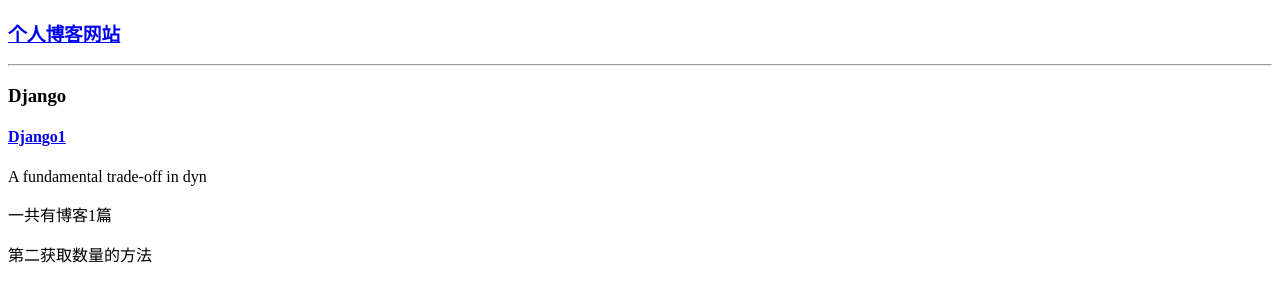
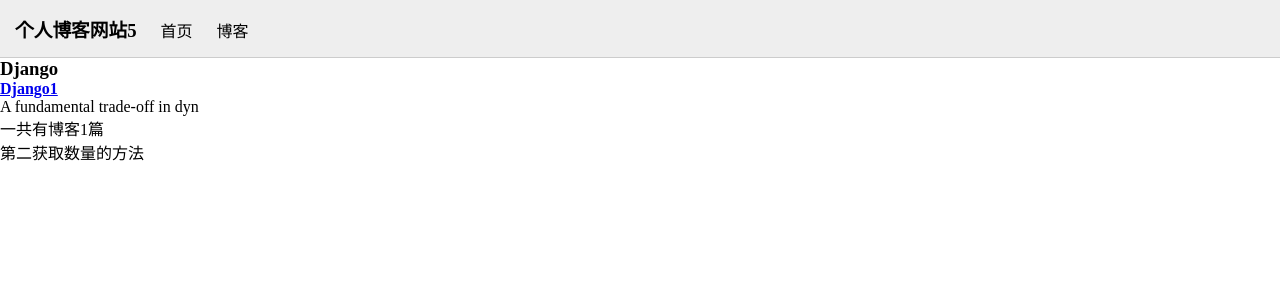
Before and after one commit to Mimperial/DjangoTest, a Django app: page /blog/type/1 in a window 1280 px wide. Shown: the top 302 px of the page. Run offline with Django 3.2, Linux system fonts and the light colour scheme; data comes from the database, SQL or seed files in the repository.

Commit message:
模板嵌套+css

```diff
--- a/mysite_env/mysite/blog/urls.py
+++ b/mysite_env/mysite/blog/urls.py
@@ -2,6 +2,7 @@
 from . import views
 
 urlpatterns = [
+    path('', views.blog_list, name="blog_list"),
     path('<int:blog_pk>', views.blog_detail, name="blog_detail"),
     path('type/<int:blog_type_pk>', views.blogs_with_type, name="blogs_with_type"),
 ]
--- a/mysite_env/mysite/blog/views.py
+++ b/mysite_env/mysite/blog/views.py
@@ -6,13 +6,13 @@
     context = {}
     context['blogs'] = Blog.objects.all()
     context['blogs_count'] = Blog.objects.all().count()
-    return render_to_response('blog_list.html', context)
+    return render_to_response('blog/blog_list.html', context)
 
 
 def blog_detail(request, blog_pk):
     context = {}
     context['blog'] = get_object_or_404(Blog, pk=blog_pk)
-    return render_to_response('blog_detail.html', context)
+    return render_to_response('blog/blog_detail.html', context)
 
 
 def blogs_with_type(request, blog_type_pk):
@@ -20,4 +20,4 @@
     blog_type = get_object_or_404(BlogType, pk=blog_type_pk)
     context['blogs'] = Blog.objects.filter(blog_type=blog_type)
     context['blog_type'] = blog_type
-    return render_to_response('blogs_with_type.html', context)
+    return render_to_response('blog/blogs_with_type.html', context)
--- a/mysite_env/mysite/mysite/settings.py
+++ b/mysite_env/mysite/mysite/settings.py
@@ -55,7 +55,9 @@
 TEMPLATES = [
     {
         'BACKEND': 'django.template.backends.django.DjangoTemplates',
-        'DIRS': [],
+        'DIRS': [
+            os.path.join(BASE_DIR, 'templates')
+        ],
         'APP_DIRS': True,
         'OPTIONS': {
             'context_processors': [
--- a/mysite_env/mysite/mysite/urls.py
+++ b/mysite_env/mysite/mysite/urls.py
@@ -15,10 +15,10 @@
 """
 from django.contrib import admin
 from django.urls import include, path
-from blog.views import blog_list
+from . import views
 
 urlpatterns = [
-    path('', blog_list, name="home"),
+    path('', views.home, name="home"),
     path('admin/', admin.site.urls),
     path('blog/', include('blog.urls')),
 ]
--- /dev/null
+++ b/mysite_env/mysite/mysite/views.py
@@ -0,0 +1,6 @@
+from django.shortcuts import render_to_response
+
+def home(request):
+    context = {}
+
+    return render_to_response('home.html', context)
--- /dev/null
+++ b/mysite_env/mysite/templates/basic.html
@@ -0,0 +1,48 @@
+<!DOCTYPE html>
+<html lang="en">
+<head>
+    <meta charset="UTF-8">
+    <title>{% block title %}{% endblock %}</title>
+    <style>
+    *{
+        margin:0;
+        padding:0;
+    }
+    div.nav{
+        background-color:#eee;
+        border-bottom:1px solid #ccc;
+        padding:10px 5px;
+
+    }
+    div.nav a{
+        text-decoration:none;
+        color:#000;
+        padding:5px 10px
+    }
+     div.nav a.logo{
+        display:inline-block;
+     }
+     .home-content{
+     font-size:222%;
+     position:absolute;
+     top:50%;
+     left:50%;
+     transform: translate(-50%, -50%)
+     }
+
+
+    </style>
+</head>
+<body>
+<div class="nav">
+    <a class="logo" href="{% url 'home' %}">
+        <h3>个人博客网站5</h3>
+    </a>
+    <a href="/">首页</a>
+    <a href="{% url 'blog_list' %}">博客</a>
+</div>
+
+{% block content %}{% endblock %}
+
+</body>
+</html>
--- a/mysite_env/mysite/blog/templates/blogs_with_type.html
+++ b/mysite_env/mysite/templates/blog/blogs_with_type.html
@@ -1,18 +1,9 @@
-<!DOCTYPE html>
-<html lang="en">
-<head>
-    <meta charset="UTF-8">
-    <title>{{ blog_type.type_name }}</title>
-</head>
-<body>
+{% extends 'basic.html'%}
+{% block title %}
+     {{ blog_type.type_name }}
+{% endblock %}
 
-    <div>
-        <a href="{% url 'home' %}">
-            <h3>个人博客网站</h3>
-        </a>
-    </div>
-    <hr>
-
+{% block content %}
 <h3>{{ blog_type.type_name }}</h3>
     {% for blog in blogs %}
     <a href="{% url 'blog_detail' blog.pk %}">
@@ -26,6 +17,4 @@
         <p>一共有博客{{ blogs|length }}篇</p>
         <p>第二获取数量的方法{{ blogs_count }}</p>
     </div>
-
-</body>
-</html>
+{% endblock %}
```
Also changed, not shown: mysite_env/mysite/templates/blog/blog_detail.html (renamed from mysite_env/mysite/blog/templates/blog_detail.html, +7 -14 lines), mysite_env/mysite/templates/blog/blog_list.html (renamed from mysite_env/mysite/blog/templates/blog_list.html, +8 -21 lines), mysite_env/mysite/templates/home.html (added, +7 -0 lines).
